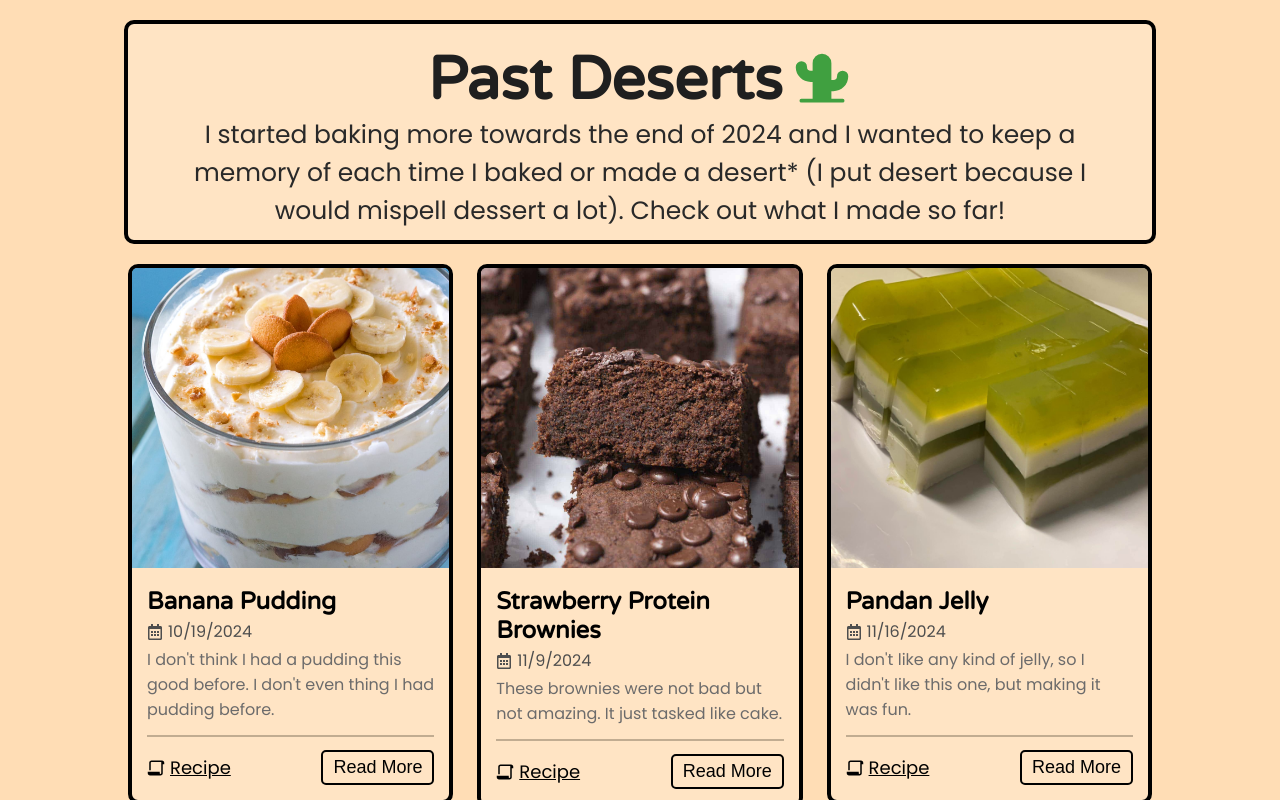
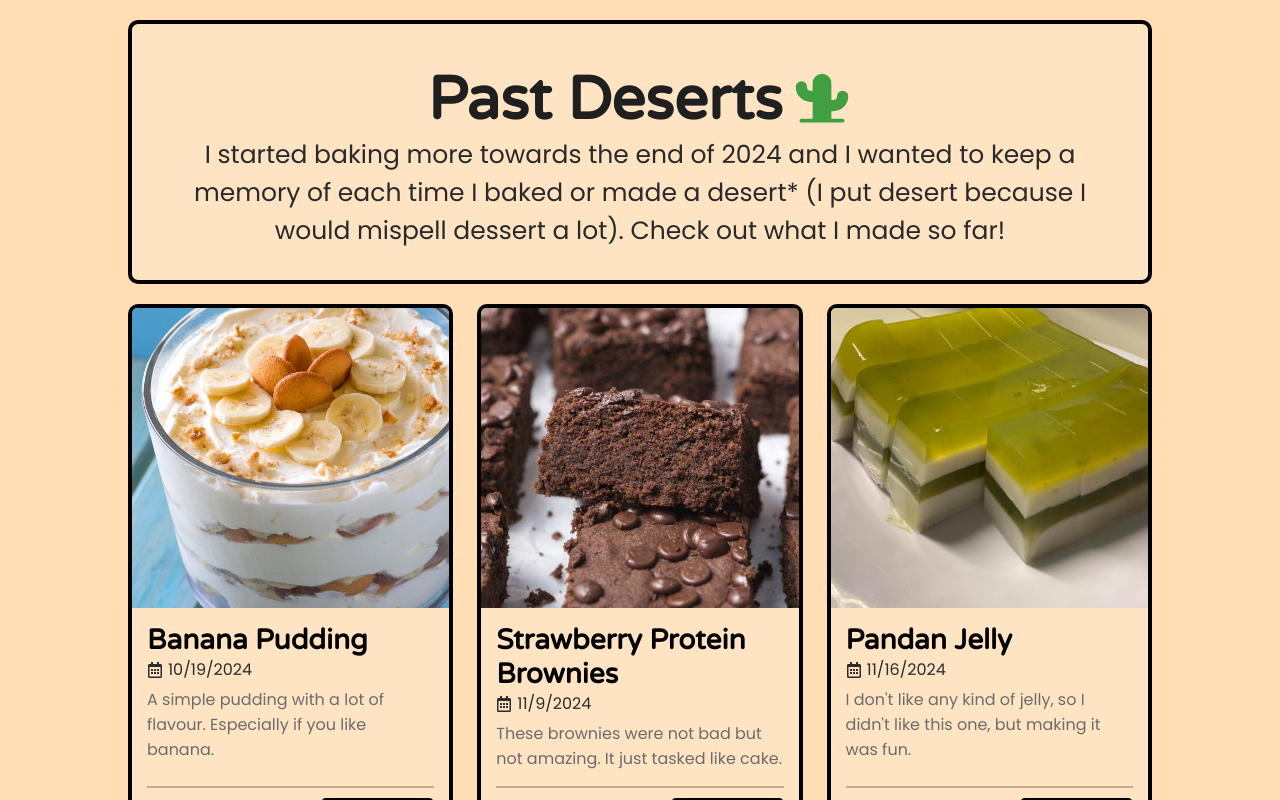
Before and after one commit to pauleenaphan/past-deserts, a React (Vite) app: page / in a window 1280 px wide. Shown: the top 800 px of the page. Built offline with nearby package versions, Linux system fonts and the light colour scheme.

Commit message:
adjust media styling, made cards space-between and all the same sides

```diff
--- a/src/data/recipes.ts
+++ b/src/data/recipes.ts
@@ -17,7 +17,7 @@ export const recipesData = [
     {
         "id": 1,
         "name": "Banana Pudding",
-        "description": "I don't think I had a pudding this good before. I don't even thing I had pudding before.",
+        "description": "A simple pudding with a lot of flavour. Especially if you like banana.",
         "bodyArticle":
             "This Banana Pudding consisted of whip, bananas, nilla crackers and sweet stuff. The recipe was super easy to make and it was a nonbaked recipe.<br/><br/>" +
             "All I had to do was prep the pudding the night before, whip the heavy cream, then create the layers. I got these mini containers from daiso and made mini banana pudding jars.<br/><br/>" +
--- a/src/pages/Home.tsx
+++ b/src/pages/Home.tsx
@@ -14,14 +14,16 @@ export const Home = () =>{
         <div className="memoryContainer">
             <img className="memoryImg" src={memory.img[0]}></img>
             <div className="memoryInfo">
+                <div>
                     <h2> {memory.name}</h2>
                     <div className='iconDate'>
                         <FaRegCalendarAlt />
                         <p className="memoryDate"> {memory.date}</p>
                     </div>
                     <p className="memoryNotes">{memory.description}</p>
+                </div>
+                <div>
                     <div className="line"></div>
-
                     <div className='recipeReadmore'>
                         {memory.link && (
                             <a href={memory.link} target="_blank" rel="noopener noreferrer" className='recipeContainer'>
@@ -30,6 +32,7 @@ export const Home = () =>{
                             </a>
                         )}
                         <button className="readMoreBtn" onClick={() => navigate(`/dessert/${memory.id}`)} > Read More </button>
+                    </div>
                 </div>
             </div>
         </div>
--- a/src/styles/Home.css
+++ b/src/styles/Home.css
@@ -14,7 +14,9 @@
     max-width: 1620px;
     margin: 0 auto;
     border: 4px solid;
+    box-sizing: border-box; /* Doesn't make the element popout when having a border */
     border-radius: 10px;
+    padding: 20px;
 }
 
 .homePage header h1{
@@ -57,7 +59,8 @@
     border-radius: 10px;
     width: 31%;
     background-color: bisque;
-    height: fit-content;
+    display: flex;
+    flex-direction: column;
 }
 
 .memoryImg{
@@ -72,14 +75,21 @@
     padding: 15px;
     display: flex;
     flex-direction: column;
-    gap: 3px;
+    gap: 5px;
+    justify-content: space-between;
+    height: 100%;
+}
+
+.memoryInfo h2{
+    font-size: 28px;
 }
 
 .iconDate{
     display: flex;
     align-items: center;
     gap: 5px;
-    color: rgb(78, 78, 78);
+    color: rgb(44, 44, 44);
+    padding-bottom: 5px;
 }
 
 .recipeContainer{
@@ -102,6 +112,8 @@
     justify-content: space-between;
     align-items: center;
     font-size: 18px;
+    flex-wrap: wrap;
+    gap: 10px;
 }
 
 .line{
@@ -124,8 +136,14 @@
     color: white;
 }
 
+@media(max-width: 1150px){
+    .memoryContainer{
+        width: 46%;
+    }
+}
+
 /* Width for phones */
-@media (max-width: 500px) {
+@media (max-width: 800px) {
     .memoryContainer{
         width: 100%;
     }
```
Lines whose indentation alone changed are shown as unchanged.
